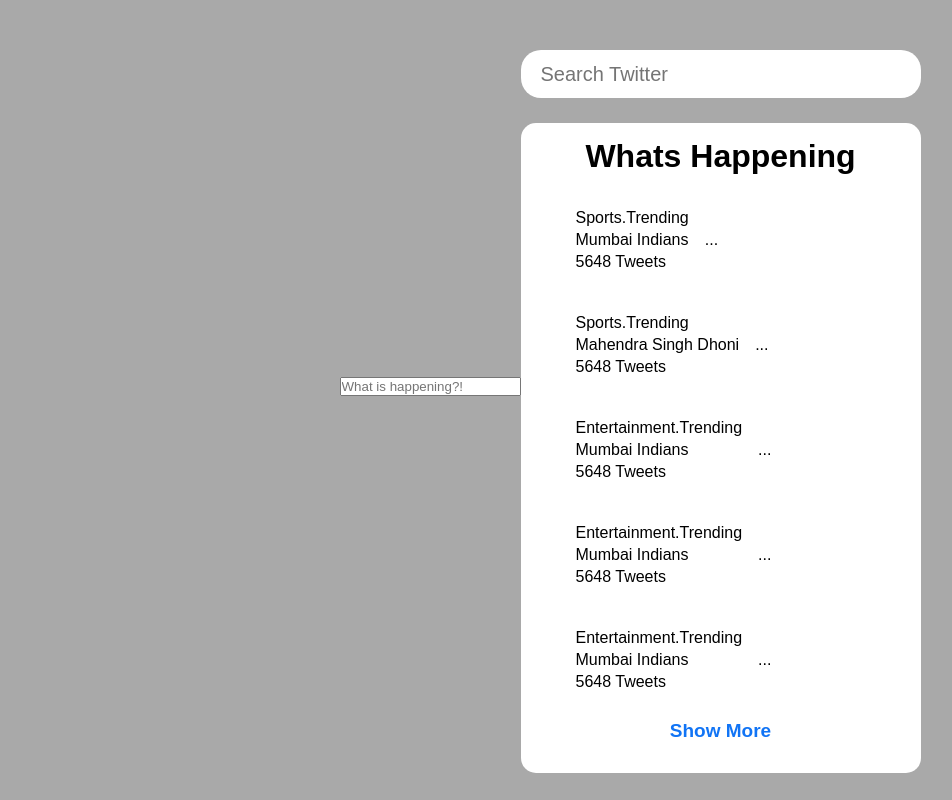
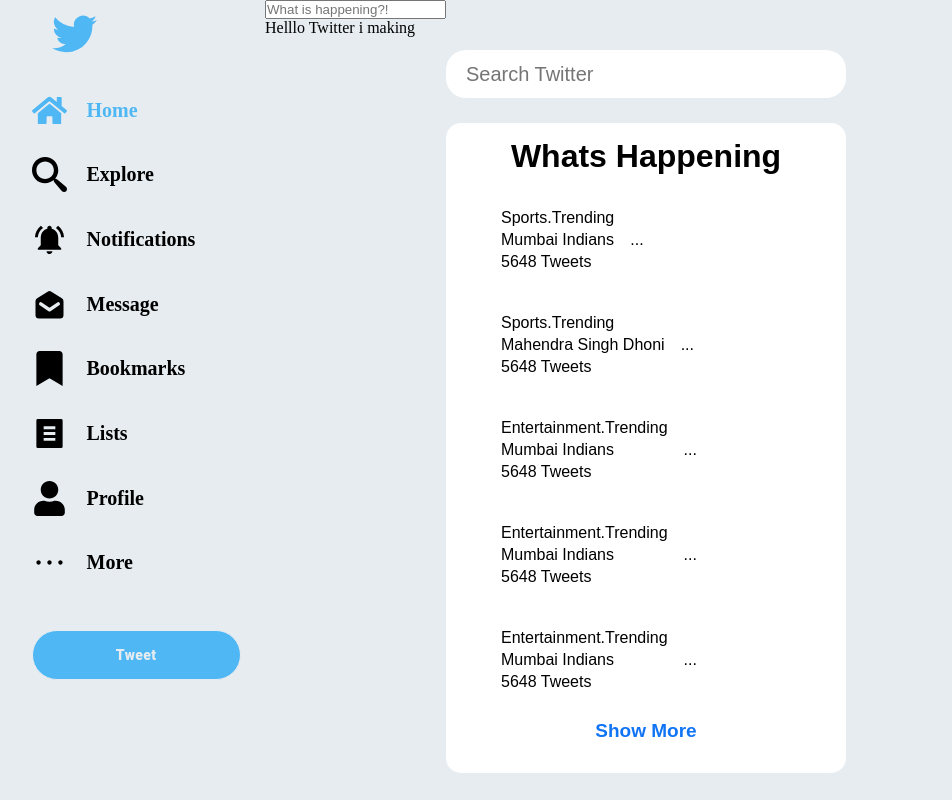
Before and after one commit to rohan-krishu/Twitter-Clone, a React (Create React App) app: page / in a window 1280 px wide. Shown: the whole page, without its empty margins (10-962 px from the left). Built offline with nearby package versions, Linux system fonts and the light colour scheme.

Commit message:
backup twitter clone project

```diff
--- a/package.json
+++ b/package.json
@@ -5,7 +5,8 @@
   "dependencies": {
     "@emotion/react": "^11.11.0",
     "@emotion/styled": "^11.11.0",
-    "@mui/material": "^5.13.2",
+    "@mui/icons-material": "^5.11.16",
+    "@mui/material": "^5.13.3",
     "@reduxjs/toolkit": "^1.9.5",
     "@testing-library/jest-dom": "^5.16.5",
     "@testing-library/react": "^13.4.0",
--- /dev/null
+++ b/src/App.css
@@ -0,0 +1,13 @@
+body {
+  --twitter-color: #50b7f5 !important;
+  --twitter-background: #e6ecf0 !important;
+}
+
+.app {
+  height: 100vh;
+  display: flex;
+  max-width: 1300px;
+  margin-left: auto;
+  margin-right: auto;
+  padding: 0 10px;
+}
--- a/src/Components/pages/Home/Home.js
+++ b/src/Components/pages/Home/Home.js
@@ -1,19 +1,32 @@
+import './Home.module.css'
 import React from 'react'
 import WhatsHappening from './HomePages/WhatsHappening/WhatsHappening'
 import SearchBar from './HomePages/SearchBar/SearchBar'
 import styles from './Home.module.css'
+import Sidebar from './HomePages/Left-SideBar/Sidebar'
 import AddTweet from './HomePages/AddTweetSection/AddTweet'
+
+
 export default function Home() {
   return (
-    <div className={styles.CenterSection}>
-       <AddTweet/>
+    <div className={styles.combinedSection} >
+      <div className= {styles.leftSection}>
+       <Sidebar/>
+      </div>
+
+
+      <div className={styles.CenterSection}>
+        <AddTweet />
+        Helllo Twitter i making
+
+        {/* Suraj Call Here */}
+      </div>
       <div className={styles.RightSection}>
         <SearchBar />
         <div className={styles.whatsHappening}>
           <WhatsHappening />
         </div>
       </div>
-
     </div>
   )
 }
--- a/src/Components/pages/Home/Home.module.css
+++ b/src/Components/pages/Home/Home.module.css
@@ -1,7 +1,7 @@
-.CenterSection{
+.combinedSection{
     display: flex;
-    align-items: center;
-    justify-content: center;
+    /* align-items: center;
+    justify-content: center; */
 }
 
 .whatsHappening{
@@ -15,3 +15,12 @@
     justify-content: center;
     margin-top: 50px;
 }
+
+/* .home {
+    height: 100vh;
+    display: flex;
+    max-width: 1300px;
+    margin-left: auto;
+    margin-right: auto;
+    padding: 0 10px;
+} */
--- /dev/null
+++ b/src/Components/pages/Home/HomePages/Left-SideBar/Sidebar.css
@@ -0,0 +1,45 @@
+.sidebar {
+  border-right: 1px solid #e6ecf0;
+  flex: 0.3;
+  min-width: 250px;
+  margin-left: 25px;
+  margin-right: 75%;
+  display: flex;
+  flex-direction: column;
+  justify-content: space-between;
+  height: 85vh;
+  padding-left: 6%;
+  width: 30%;
+  font-size: 35px;
+
+}
+
+.sidebar__twitterIcon {
+  color: #50b7f5;
+  font-size: 45px ;
+  margin: 10px 20px;
+  margin-bottom: 20px;
+}
+
+.sidebarOption {
+  display: flex;
+  align-items: center;
+  gap: 20px;
+  margin-bottom: 12px;
+}
+
+.sidebarOption__text {
+  font-size: 16px !important;
+}
+
+.sidebar__tweet {
+  background-color: #50b7f5 !important;
+  border: 1px solid #e6ecf0!important;
+  color: #e6ecf0 !important;
+  font-weight: 900 !important;
+  text-transform: inherit !important;
+  border-radius: 30px !important;
+  height: 50px !important;
+  margin-top: 20px !important;
+  width: 90% !important;
+}
--- /dev/null
+++ b/src/Components/pages/Home/HomePages/Left-SideBar/Sidebar.js
@@ -0,0 +1,101 @@
+// import React from 'react'
+// import "./Sidebar.css"
+// import TwitterIcon from '@mui/icons-material/Twitter';
+// import SidebarOption from './SidebarOption'
+// import HomeIcon from '@mui/icons-material/Home';
+// import SearchIcon from '@mui/icons-material/Search';
+// import NotificationsNoneIcon from '@mui/icons-material/NotificationsNone';
+// import MailOutlineIcon from '@mui/icons-material/MailOutline';
+// import BookmarkBorderIcon from '@mui/icons-material/BookmarkBorder';
+// import ListAltIcon from '@mui/icons-material/ListAlt';
+// import PermIdentityIcon from '@mui/icons-material/PermIdentity';
+// import MoreHorizIcon from '@mui/icons-material/MoreHoriz';
+// import { Button } from '@mui/material';
+
+// function Sidebar() {
+//     return (
+//         <div className = "sidebar">
+//            <TwitterIcon
+//               className = "sidebar__twitterIcon"
+//            />
+
+//            <SidebarOption active
+//               Icon = {HomeIcon}
+//               text = "Home"
+//            />
+//            <SidebarOption
+//               Icon = {SearchIcon}
+//               text = "Explore"
+//            />
+//            <SidebarOption
+//               Icon = {NotificationsNoneIcon}
+//               text = "Notifications"
+//            />
+//            <SidebarOption
+//               Icon = {MailOutlineIcon}
+//               text = "Message"
+//            />
+//            <SidebarOption
+//               Icon = {BookmarkBorderIcon}
+//               text = "Bookmarks"
+//            />
+//            <SidebarOption
+//               Icon = {ListAltIcon}
+//               text = "Lists"
+//            />
+//            <SidebarOption
+//               Icon = {PermIdentityIcon}
+//               text = "Profile"
+//            />
+//            <SidebarOption
+//               Icon = {MoreHorizIcon}
+//               text = "More"
+//            />
+//            <Button
+//                variant = "outlined"
+//                className = "sidebar__tweet">
+//                Tweet
+//             </Button>
+//         </div>
+//     )
+// }
+
+import React from 'react';
+import './Sidebar.css';
+import { BsTwitter } from 'react-icons/bs'; // Replace `fa` with the appropriate icon package you want to use
+import SidebarOption from './SidebarOption';
+// import { RiHomeLine, RiSearchLine, RiNotificationLine, RiMailLine, RiBookmarkLine, RiFileListLine, RiUserLine, RiMoreLine } from 'react-icons/ri'; // Replace with the appropriate icons from the react-icons package
+
+import { FaHome} from 'react-icons/fa';
+import { ImSearch} from 'react-icons/im';
+import { MdNotificationsActive} from 'react-icons/md';
+import { HiMailOpen} from 'react-icons/hi';
+import { FaBookmark} from 'react-icons/fa';
+import { RiFileListFill} from 'react-icons/ri';
+import { FaUser} from 'react-icons/fa';
+import { RiMoreLine} from 'react-icons/ri';
+
+import { Button } from '@mui/material';
+
+function Sidebar() {
+  return (
+    <div className="sidebar">
+      <BsTwitter className="sidebar__twitterIcon" />
+
+      <SidebarOption active Icon={FaHome} text="Home" />
+      <SidebarOption Icon={ImSearch} text="Explore" />
+      <SidebarOption Icon={MdNotificationsActive} text="Notifications" />
+      <SidebarOption Icon={HiMailOpen} text="Message" />
+      <SidebarOption Icon={FaBookmark} text="Bookmarks" />
+      <SidebarOption Icon={RiFileListFill} text="Lists" />
+      <SidebarOption Icon={FaUser} text="Profile" />
+      <SidebarOption Icon={RiMoreLine} text="More" />
+      <Button variant="outlined" className="sidebar__tweet">
+        Tweet
+      </Button>
+    </div>
+  );
+}
+
+
+export default Sidebar
--- /dev/null
+++ b/src/Components/pages/Home/HomePages/Left-SideBar/SidebarOption.css
@@ -0,0 +1,27 @@
+.sidebarOption {
+  display: flex;
+  align-items: center;
+  cursor: pointer;
+}
+
+.sidebarOption:hover {
+  background-color: #e8f5fe;
+  border-radius: 30px;
+  color: var(--twitter-color);
+  transition: color 100ms ease-in;
+}
+
+.sidebarOption > .MuiSvgIcon-root {
+  padding: 15px;
+  font-size: 30px !important;
+}
+
+.sidebarOption > h2 {
+  font-weight: 800;
+  font-size: 20px;
+  margin-right: 20px;
+}
+
+.sidebarOption--active {
+  color: #50b7f5;
+}
--- /dev/null
+++ b/src/Components/pages/Home/HomePages/Left-SideBar/SidebarOption.js
@@ -0,0 +1,13 @@
+import React from 'react'
+import './SidebarOption.css'
+
+function SidebarOption({ active, text, Icon }) {
+    return (
+        <div className = {`sidebarOption ${active && 'sidebarOption--active' }`}>
+            <Icon />
+            <h2>{text}</h2>
+        </div>
+    )
+}
+
+export default SidebarOption
--- a/src/Components/pages/SignIn/SignIn.module.css
+++ b/src/Components/pages/SignIn/SignIn.module.css
@@ -1,5 +1,5 @@
 body{
-    background-color: #a9a9a9;
+    background-color: #e6ecf0;
 }
 .main_container{
     display: flex;
```
Also changed, not shown: src/Components/pages/Home/HomePages/Left-SideBar/Left-SideBar.js (deleted), 1 other file (tests, documents, lock files or other folders).
